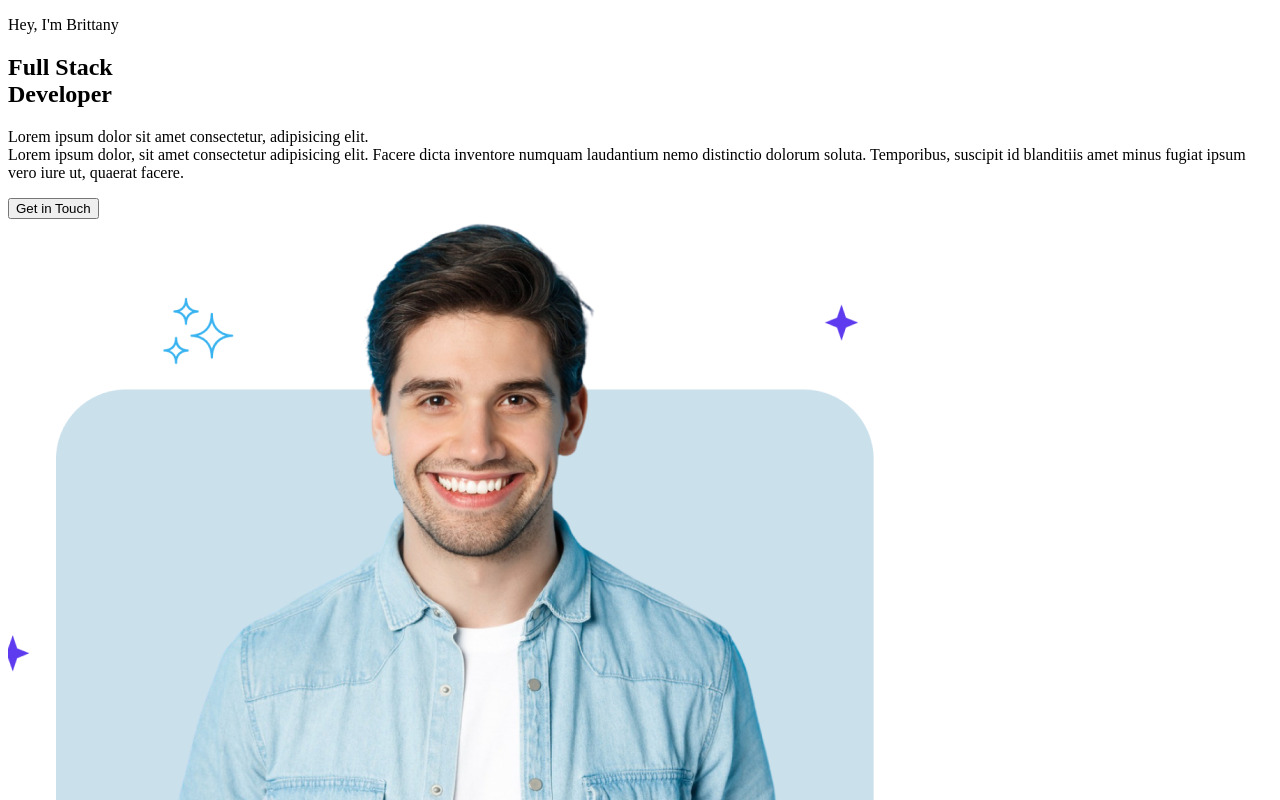
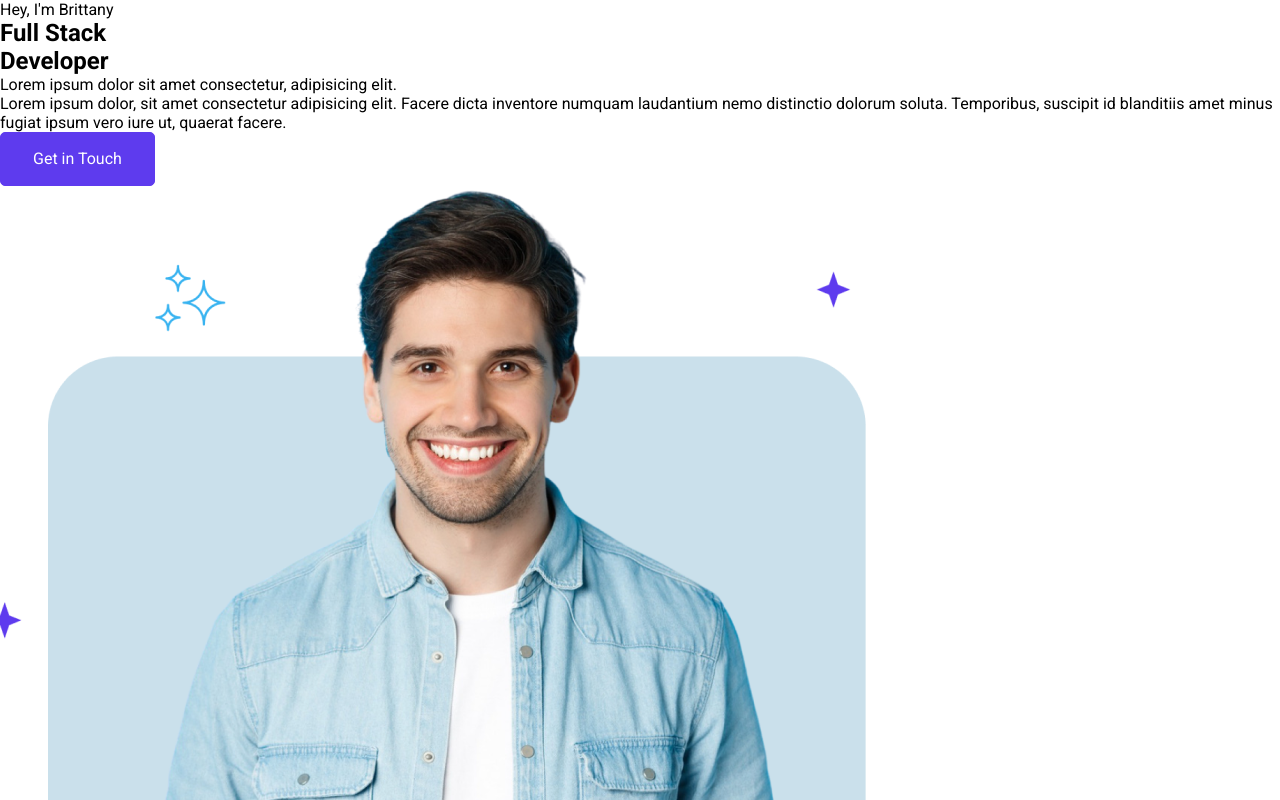
Before and after one commit to Haupt04/Porfolio-Website---React, a React (Create React App) app in the folder porfolio-website/: page / in a window 1280 px wide. Shown: the top 800 px of the page. Built offline with nearby package versions, Linux system fonts and the light colour scheme.

Commit message:
Did the Global CSS

```diff
--- a/porfolio-website/src/App.css
+++ b/porfolio-website/src/App.css
@@ -0,0 +1,87 @@
+/* Global CSS */
+
+body {
+  margin: 0;
+  font-family: "Roboto", sans-serif;
+  -webkit-font-smoothing: "Roboto",sans-serif;
+  -moz-osx-font-smoothing:"Roboto",sans-serif;
+  font-style: normal;
+}
+
+h1,h2,h3,h4,h5,h6,p{
+  margin:0;
+}
+
+
+:root {
+  --primary:#5e3bee;
+  --heading-color:#282938;
+  --bg-shade:#f5fcff;
+  --github: #e62872;
+  --darkblue:#1c1e53;
+  --black:#000000;
+  --white: #ffffff;
+}
+
+.btn{
+  font-family: "Roboto";
+  display: inline-block;
+  padding: 14px 32px;
+  font-size: 16px;
+  font-style: normal;
+  font-weight: 400px;
+  line-height: 24px;
+  cursor: pointer;
+  text-align: center;
+  text-decoration: none;
+  border-radius: 4px;
+  -webkit-border-radius: 5px;
+  -moz-border-radius: 5px;
+  -ms-border-radius: 5px;
+  -o-border-radius: 5px;
+  transition: background-color 0.5s;
+  -webkit-transition: background-color 0.5s;
+  -moz-transition: background-color 0.5s;
+  -ms-transition: background-color 0.5s;
+  -o-transition: background-color 0.5s;
+}
+
+.btn-outline-primary {
+  color: var(--primary);
+  background-color: var(--white);
+  border: 1px solid var(--primary);
+}
+
+
+.btn-outline-primary:hover {
+  color: var(--white);
+  background-color: var(--primary);
+}
+
+.btn-primary {
+  color: var(--white);
+  background-color: var(--primary);
+  border: 1px solid var(--primary);
+}
+
+.btn-primary:hover {
+  color: var(--primary);
+  background-color: var(--wite);
+}
+
+.btn-github {
+  color: var(--white);
+  background-color: var(--github);
+  border:var(--github);
+  display: flex;
+  flex-direction: row;
+  justify-content: center;
+  align-items: center;
+  box-shadow: 0 1px 2px 0 rgb(16,24,40,0.95);
+  gap: 16px;
+}
+
+.btn-github:hover{
+  color: var(--github);
+  background-color: var(--white);
+}
```
